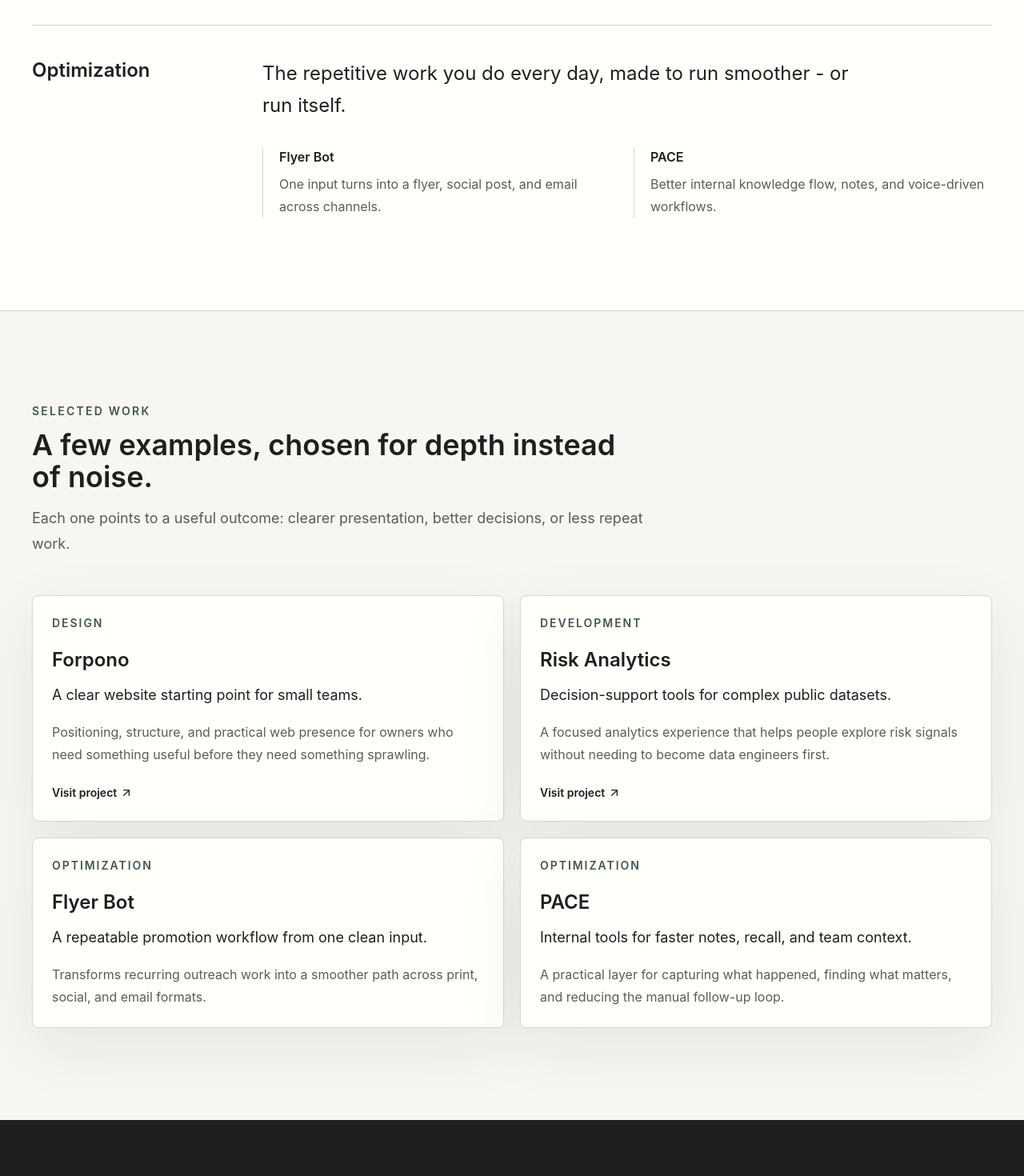
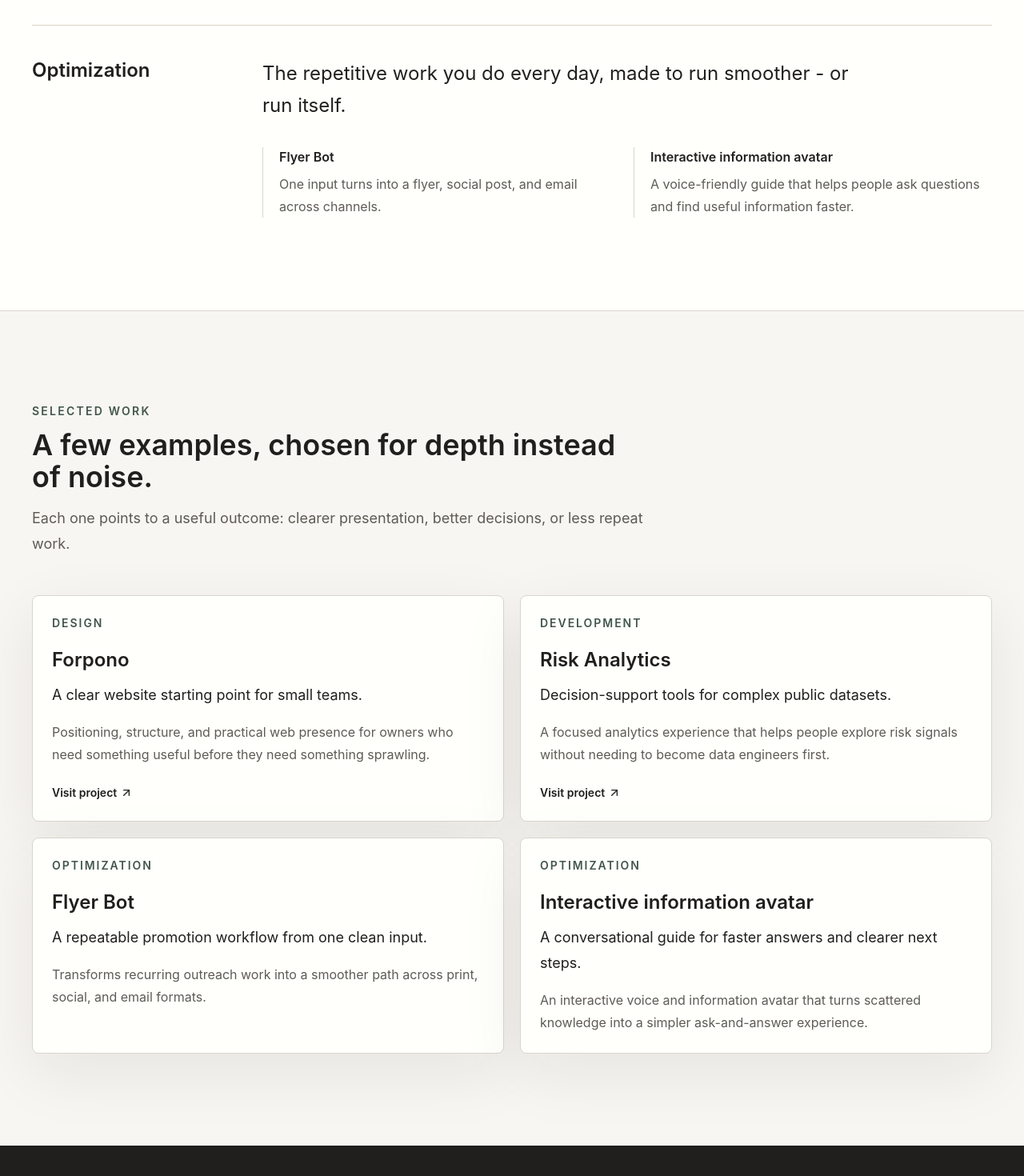
Before and after one commit to tclum/oddbackward, a Next.js app: page / in a window 1280 px wide. Shown: the part 1622-3092 px from the top of the page at 80% size. Built offline with nearby package versions, Linux system fonts and the light colour scheme.

Commit message:
fix: rename information avatar proof

```diff
--- a/src/data/work.ts
+++ b/src/data/work.ts
@@ -62,8 +62,8 @@ export const pillars: PillarBlock[] = [
         summary: "One input turns into a flyer, social post, and email across channels.",
       },
       {
-        name: "PACE",
-        summary: "Better internal knowledge flow, notes, and voice-driven workflows.",
+        name: "Interactive information avatar",
+        summary: "A voice-friendly guide that helps people ask questions and find useful information faster.",
       },
     ],
   },
@@ -94,10 +94,10 @@ export const selectedWork: WorkItem[] = [
       "Transforms recurring outreach work into a smoother path across print, social, and email formats.",
   },
   {
-    title: "PACE",
+    title: "Interactive information avatar",
     pillar: "Optimization",
-    summary: "Internal tools for faster notes, recall, and team context.",
+    summary: "A conversational guide for faster answers and clearer next steps.",
     detail:
-      "A practical layer for capturing what happened, finding what matters, and reducing the manual follow-up loop.",
+      "An interactive voice and information avatar that turns scattered knowledge into a simpler ask-and-answer experience.",
   },
 ];
```
Also changed, not shown: 1 other file (tests, documents, lock files or other folders).
